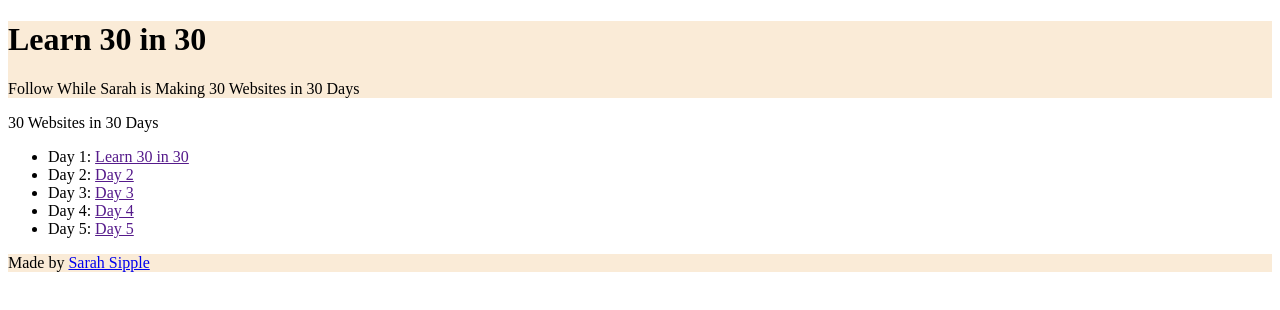
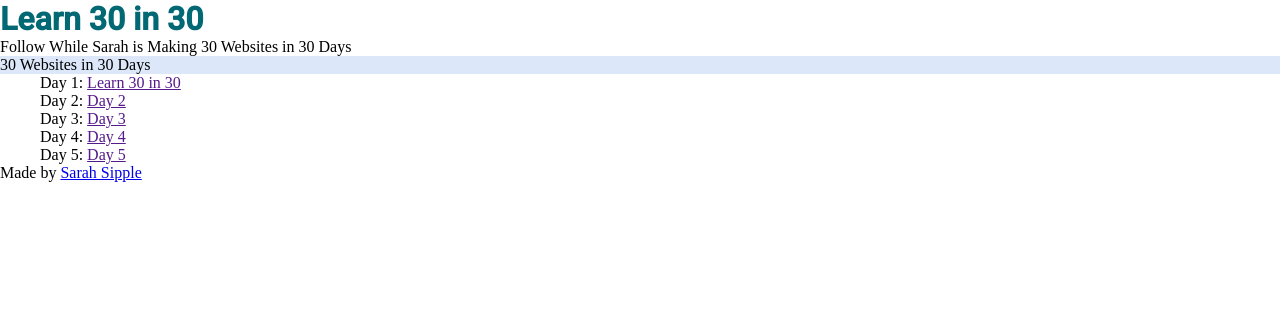
Before and after one commit to sarahsipple/learn30in30, a plain HTML site: page index.html in a window 1280 px wide. Drawn offline with Linux system fonts and the light colour scheme.

Commit message:
updated html

```diff
--- a/index.html
+++ b/index.html
@@ -7,16 +7,19 @@
         <meta name="viewport" content="width=device-width, initial-scale=1">
         <link rel="stylesheet" href="styles.css">
         <link rel="icon" href="favicon.png">
+        <link rel="preconnect" href="https://fonts.gstatic.com">
+        <link href="https://fonts.googleapis.com/css2?family=Roboto:wght@500&display=swap" rel="stylesheet">
     </head>
     <body>
-        <div id="container">
+
             <header>
                 <h1>Learn 30 in 30</h1>
                 <p>Follow While Sarah is Making 30 Websites in 30 Days</p>
             </header>
+            <div id="container">
             <main>
                 <p>30 Websites in 30 Days</p>
-                <ul>
+                <ul class="siteslist">
                     <li>Day 1: <a href="">Learn 30 in 30</a></li>
                     <li>Day 2: <a href="">Day 2</a></li>
                     <li>Day 3: <a href="">Day 3</a></li>
@@ -24,9 +27,10 @@
                     <li>Day 5: <a href="">Day 5</a></li>
                 </ul>
             </main>
+            </div>
             <footer>
                 <p>Made by <a href="http://sarahsipple.com/">Sarah Sipple</a></p>
             </footer>
-         </div>
+
     </body>
 </html>
--- a/styles.css
+++ b/styles.css
@@ -1,7 +1,27 @@
+* {
+    margin: 0;
+}
+/* Header section */
 header {
-    background-color: antiquewhite;
+    background-color: #fff;
 }
-
+header h1 {
+    font-family: 'Roboto', sans-serif;
+    color: #026873
+}
+/* Main section */
+.container {
+    display: grid;
+    grid-template-columns: 1fr;
+    justify-content: center;
+}
+main p {
+    background-color: #DCE8FA;
+}
+.siteslist li {
+    list-style-type: none;
+}
+/* Footer section */
 footer {
-    background-color: antiquewhite;
+    background-color: #fff;
 }
```
